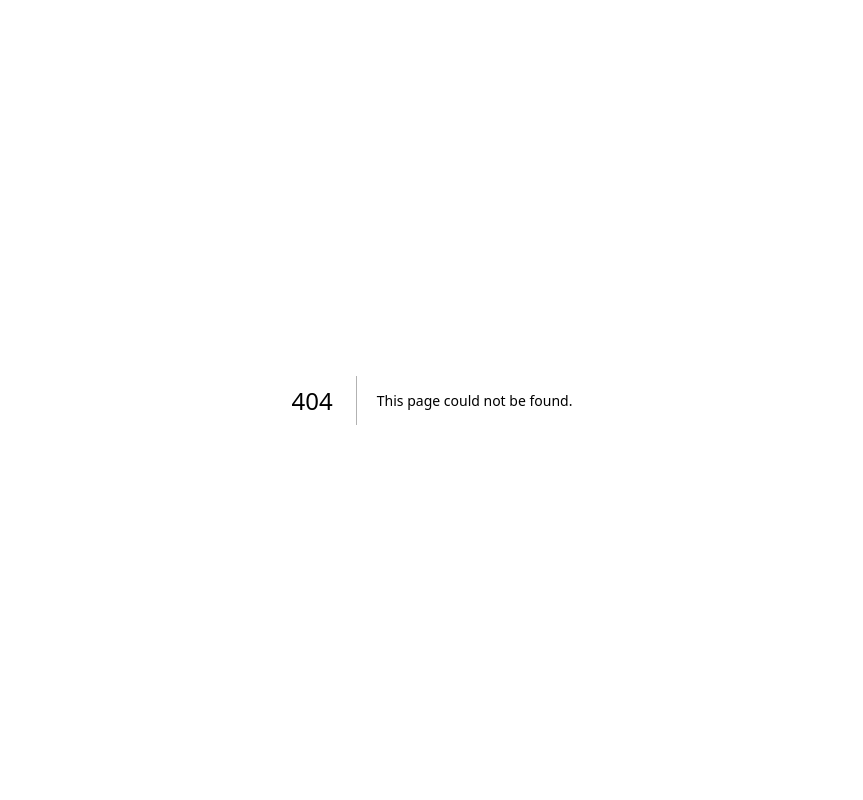
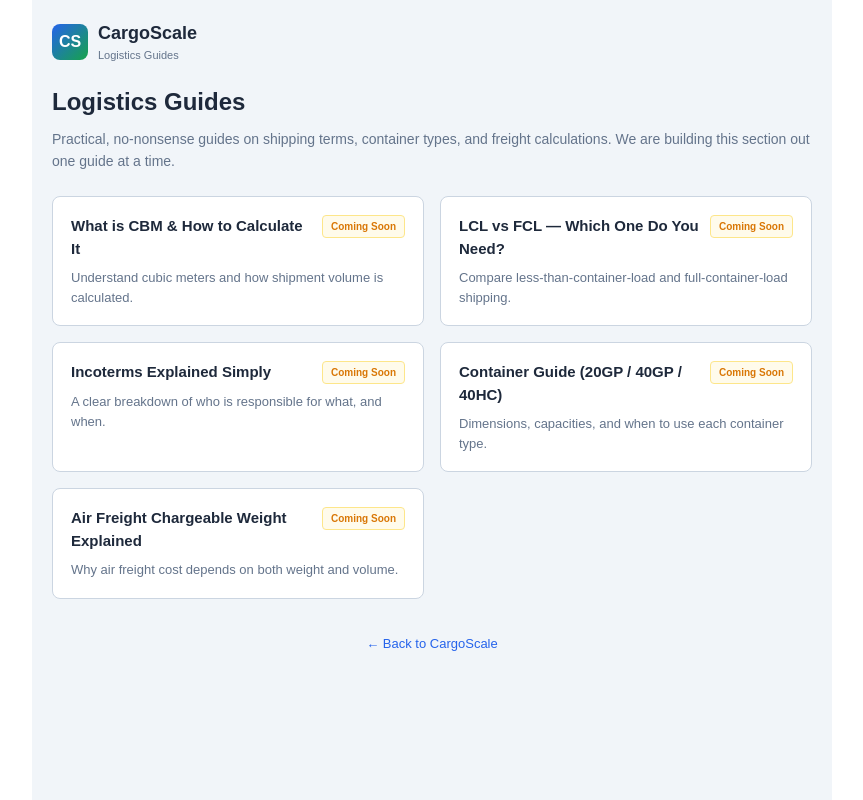
Before and after one commit to moayadhaboosh22/cargoscale, a Next.js app: page /guides in a window 1280 px wide. Before the commit this address had no page. Shown: the whole page, without its empty margins (208-1071 px from the left). Built offline with nearby package versions, Linux system fonts and the light colour scheme.

Commit message:
Phase 5: Add Knowledge Hub foundation (/guides page + footer link)

```diff
--- /dev/null
+++ b/app/guides/page.tsx
@@ -0,0 +1,53 @@
+import type { Metadata } from 'next';
+
+export const metadata: Metadata = {
+  title: 'Logistics Guides | CargoScale',
+  description: 'Practical guides on shipping, freight terms, container types, and logistics calculations to help you make informed shipping decisions.',
+};
+
+const upcomingGuides = [
+  { title: 'What is CBM & How to Calculate It', description: 'Understand cubic meters and how shipment volume is calculated.' },
+  { title: 'LCL vs FCL — Which One Do You Need?', description: 'Compare less-than-container-load and full-container-load shipping.' },
+  { title: 'Incoterms Explained Simply', description: 'A clear breakdown of who is responsible for what, and when.' },
+  { title: 'Container Guide (20GP / 40GP / 40HC)', description: 'Dimensions, capacities, and when to use each container type.' },
+  { title: 'Air Freight Chargeable Weight Explained', description: 'Why air freight cost depends on both weight and volume.' },
+];
+
+export default function GuidesPage() {
+  return (
+    <main style={{ padding: '20px', fontFamily: 'Arial, sans-serif', maxWidth: '800px', margin: '0 auto', background: '#f1f5f9', color: '#1e293b', direction: 'ltr', minHeight: '100vh' }}>
+
+      <div style={{ display: 'flex', alignItems: 'center', gap: '10px', marginBottom: '20px' }}>
+        <div style={{ width: '36px', height: '36px', borderRadius: '8px', background: 'linear-gradient(135deg, #2563eb, #16a34a)', display: 'flex', alignItems: 'center', justifyContent: 'center', color: '#fff', fontWeight: 'bold', fontSize: '16px' }}>CS</div>
+        <div>
+          <div style={{ fontSize: '18px', fontWeight: 'bold' }}>CargoScale</div>
+          <div style={{ fontSize: '11px', color: '#64748b' }}>Logistics Guides</div>
+        </div>
+      </div>
+
+      <div style={{ marginBottom: '24px' }}>
+        <h1 style={{ fontSize: '24px', fontWeight: 'bold', margin: '0 0 8px 0' }}>Logistics Guides</h1>
+        <p style={{ fontSize: '14px', color: '#64748b', margin: 0, lineHeight: '1.6' }}>
+          Practical, no-nonsense guides on shipping terms, container types, and freight calculations. We are building this section out one guide at a time.
+        </p>
+      </div>
+
+      <div style={{ display: 'grid', gridTemplateColumns: 'repeat(auto-fit, minmax(260px, 1fr))', gap: '16px' }}>
+        {upcomingGuides.map((guide) => (
+          <div key={guide.title} style={{ background: '#fff', border: '1px solid #cbd5e1', borderRadius: '8px', padding: '18px' }}>
+            <div style={{ display: 'flex', justifyContent: 'space-between', alignItems: 'flex-start', marginBottom: '8px', gap: '8px' }}>
+              <div style={{ fontSize: '15px', fontWeight: 'bold', color: '#1e293b' }}>{guide.title}</div>
+              <span style={{ fontSize: '10px', fontWeight: 'bold', color: '#d97706', background: '#fffbeb', border: '1px solid #fde68a', borderRadius: '4px', padding: '3px 8px', whiteSpace: 'nowrap' }}>Coming Soon</span>
+            </div>
+            <div style={{ fontSize: '13px', color: '#64748b', lineHeight: '1.5' }}>{guide.description}</div>
+          </div>
+        ))}
+      </div>
+
+      <div style={{ textAlign: 'center', marginTop: '32px' }}>
+        <a href="/" style={{ fontSize: '13px', color: '#2563eb', textDecoration: 'none' }}>&larr; Back to CargoScale</a>
+      </div>
+
+    </main>
+  );
+}
--- a/app/page.tsx
+++ b/app/page.tsx
@@ -90,6 +90,7 @@
 
       {/* Footer */}
       <footer style={{ borderTop: '1px solid #e2e8f0', padding: '20px', textAlign: 'center', fontSize: '12px', color: '#94a3b8' }}>
+        <Link href="/guides" style={{ color: '#2563eb', textDecoration: 'none', marginRight: '12px' }}>Guides</Link>
         CargoScale — Logistics Decision Assistant
       </footer>
 
```
